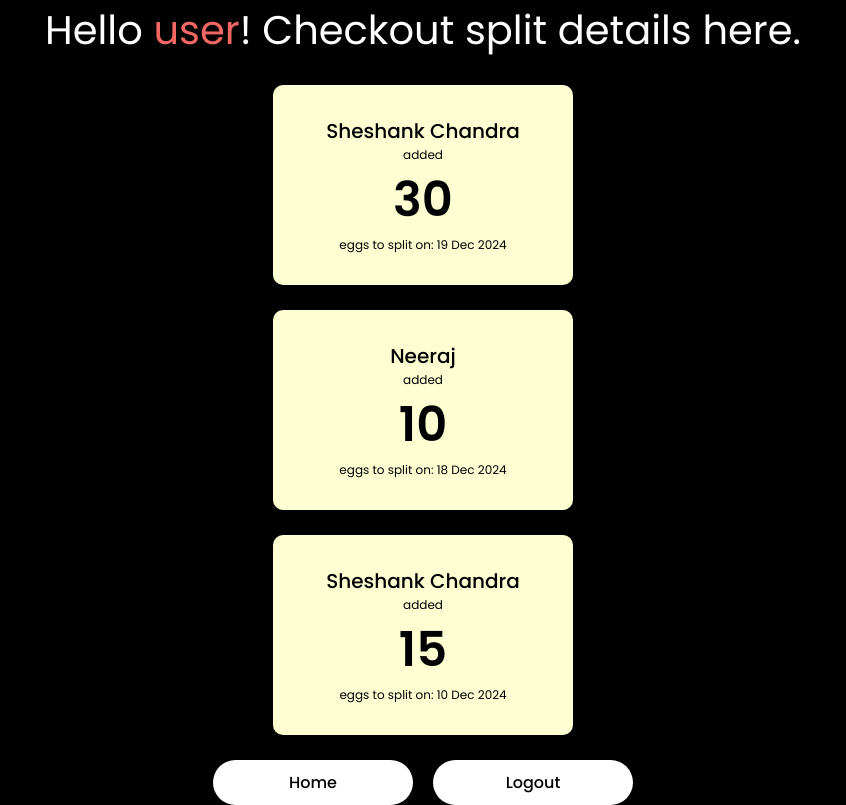
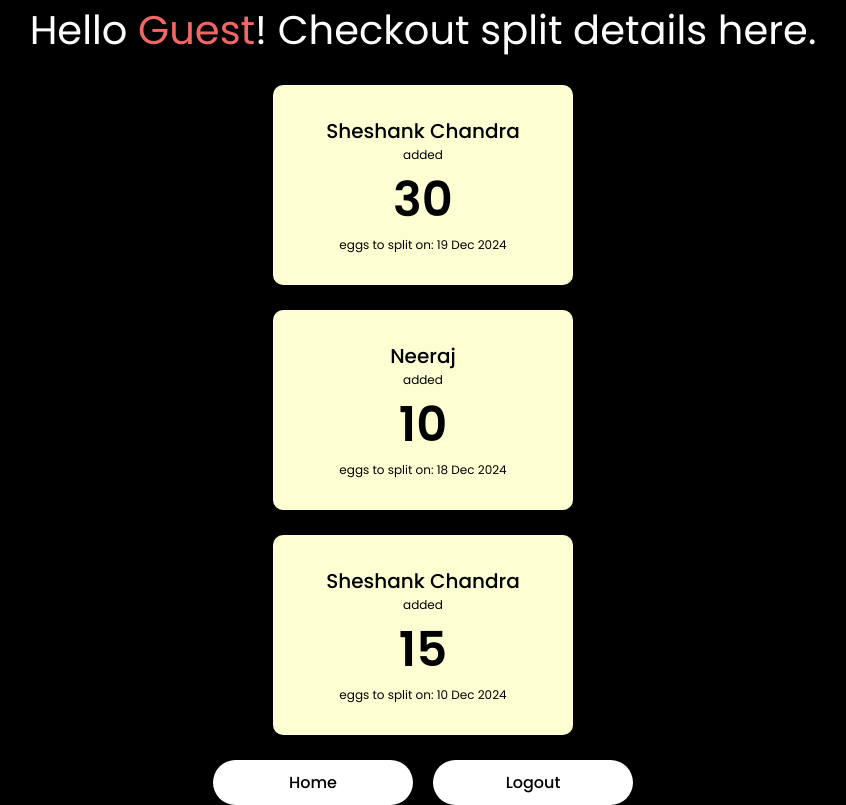
Before and after one commit to JerryXO/Project-E, a React (Vite) app in the folder frontend/: page /split in a window 1280 px wide. Shown: the whole page, without its empty margins (217-1063 px from the left). Built offline with nearby package versions, Linux system fonts and the light colour scheme.

Commit message:
[UPDATE] added user state in components

```diff
--- a/frontend/src/App.jsx
+++ b/frontend/src/App.jsx
@@ -13,8 +13,17 @@ function App() {
   const [user, setUser] = useState(null);
 
   const handleLoginSuccess = (credentialResponse) => {
-    console.log('Google login successful', credentialResponse);
-    setUser(credentialResponse);
+    // console.log('Google login successful', credentialResponse);
+    const base64Url = credentialResponse.credential.split('.')[1];
+    const base64 = decodeURIComponent(atob(base64Url).split('').map(function(c) {
+      return '%' + ('00' + c.charCodeAt(0).toString(16)).slice(-2);
+    }).join(''));
+    const userData = JSON.parse(base64);
+    setUser({
+      name: userData.name,
+      email: userData.email,
+      picture: userData.picture,
+    });
   };
 
   const handleLoginError = () => {
@@ -31,7 +40,7 @@ function App() {
         <Routes>
           <Route path="/" element={<Home user={user} onLoginSuccess={handleLoginSuccess} onLoginError={handleLoginError} />} />
           <Route path="/addcount" element={<Signup />} />
-          <Route path="/split" element={<Split  onLogout={handleLogout}/>} />
+          <Route path="/split" element={<Split user={user} onLogout={handleLogout}/>} />
           <Route path="/split/:splitId" element={<SplitDetail />} />
         </Routes>
       </Router>
--- a/frontend/src/components/Split.jsx
+++ b/frontend/src/components/Split.jsx
@@ -5,7 +5,7 @@ import { useCallback } from 'react';
 import Button from './Button';
 import { googleLogout } from '@react-oauth/google';
 
-function Split({ onLogout }) {
+function Split({ user, onLogout }) {
 
   // split list format
   const splitList = [
@@ -40,7 +40,7 @@ function Split({ onLogout }) {
 
   const navigate = useNavigate();
   const handleClick = (split) => {
-    navigate(`/split/${split.splitId}`, { state: { split } });  // Navigate to the SplitDetail page and pass the splitId
+    navigate(`/split/${split.splitId}`, { state: { split, currentUser: user } });  // Navigate to the SplitDetail page and pass the splitId
   };
 
   const handleLogout = useCallback(() => {
@@ -56,7 +56,9 @@ function Split({ onLogout }) {
 
   return (
     <div className="split-main-div">
-      <h3 className='split-title'>Hello <span className='home-spn'>user</span>! Checkout split details here.</h3>
+      <h3 className='split-title'>Hello <span className='home-spn'>
+      {user ? user.name : 'Guest'}
+      </span>! Checkout split details here.</h3>
       {
         splitList.map((split) => (
           <div className="split-div" key = {split.splitId} onClick={() => handleClick(split)}>
--- a/frontend/src/components/SplitDetail.jsx
+++ b/frontend/src/components/SplitDetail.jsx
@@ -6,13 +6,7 @@ import { useCallback } from 'react';
 
 function SplitDetail() {
   const location = useLocation();
-  const { split } = location.state;
-
-  const currentUser = {
-    userName: 'Murali',
-    email: 'murali@yopmail.com',
-    profileImageUrl: ''
-  }
+  const { split, currentUser } = location.state;
 
   const [counter, setCounter] = useState(0);
 
@@ -53,8 +47,8 @@ function SplitDetail() {
 
       {/* Right side */}
       <div className="split-details-right">
-        <img src={split.userImage || 'https://via.placeholder.com/150'} style={{ width: '100px', height: '100px', borderRadius: '50%' }}/>
-        <span className='split-details-right-user'>{currentUser.userName}</span>
+        <img src={currentUser.picture || 'https://via.placeholder.com/150'} style={{ width: '100px', height: '100px', borderRadius: '50%' }}/>
+        <span className='split-details-right-user'>{currentUser.name}</span>
         <span>Add your egg count below</span>
         <div className="counter-div">
           <button onClick={handleDecrease} className='counter-btn'>-</button>
```
